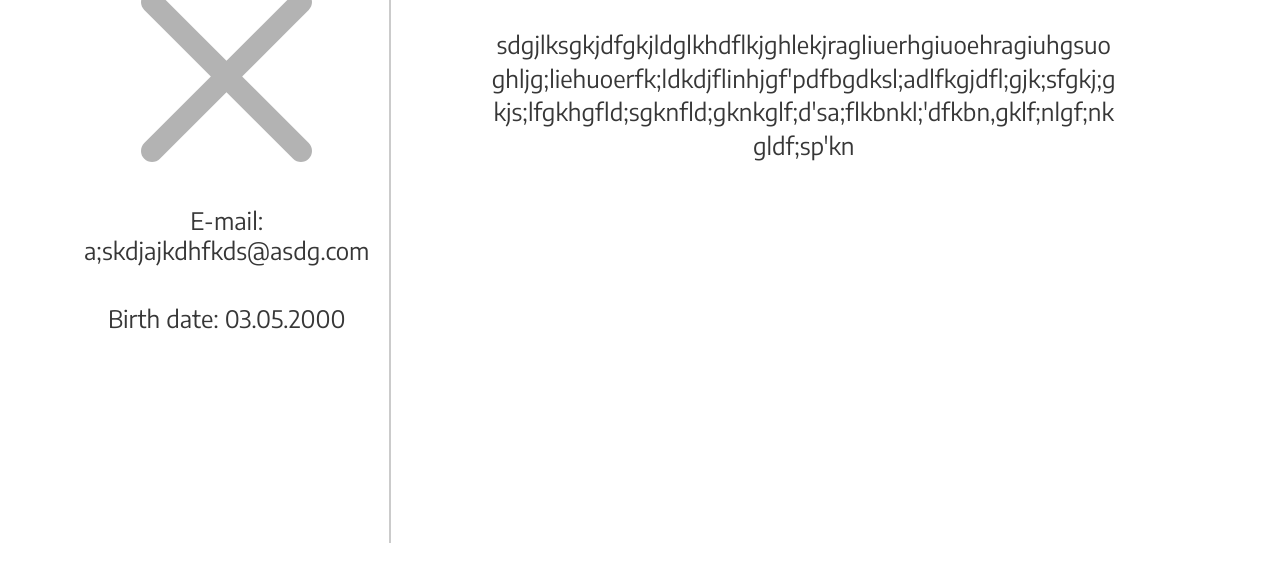
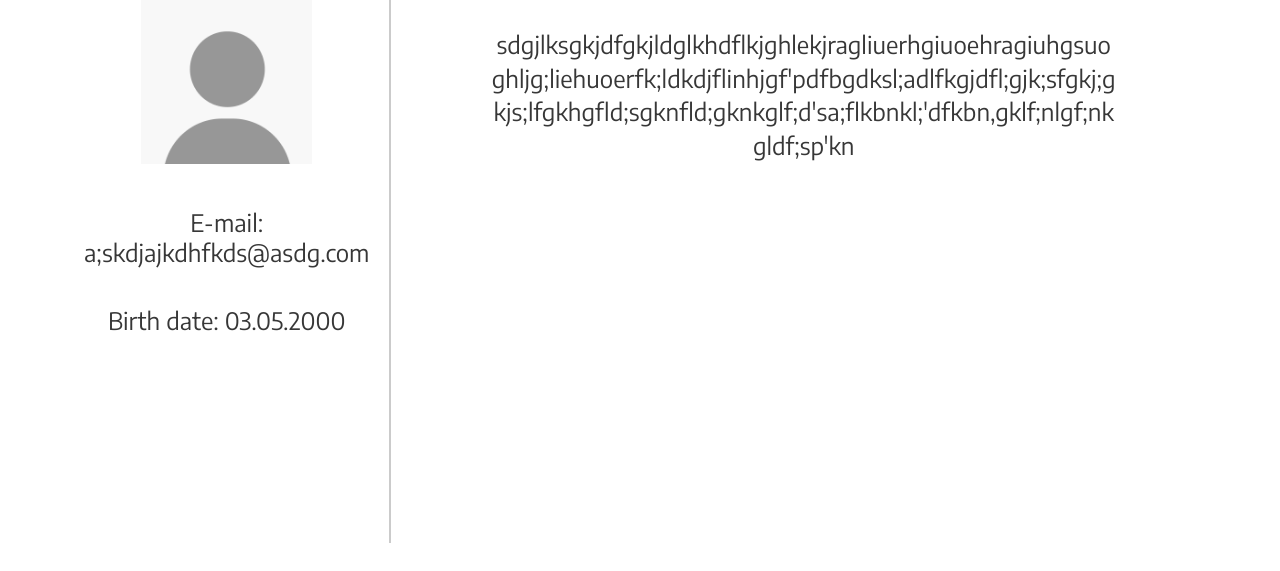
Before and after one commit to danantur/tis_node, a website: page app/page/profile.html in a window 1280 px wide. Shown: the part 229-800 px from the top of the page. Drawn offline with Linux system fonts and the light colour scheme.

Commit message:
Изменение картинки профиля

```diff
--- a/app/page/profile.html
+++ b/app/page/profile.html
@@ -33,7 +33,7 @@
    <section>
      <div class="profile">
       <p class="name_surname">Name Surname</p>
-      <img class="profile_img" src="img/Vector.svg">
+      <img class="profile_img" src="img/4092564-about-mobile-ui-profile-ui-user-website_114033 (1) 2.png">
       <p class="info">E-mail: a;skdjajkdhfkds@asdg.com</p>
       <p class="info">Birth date: 03.05.2000</p>
      </div>
```
Also changed, not shown: app/page/img/4092564-about-mobile-ui-profile-ui-user-website_114033 (1) 2.png (added).
